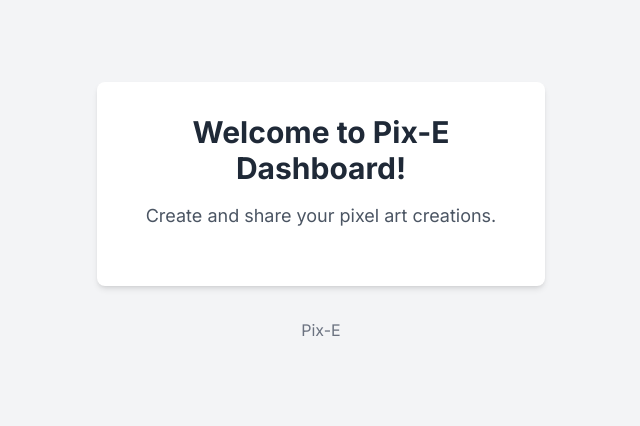
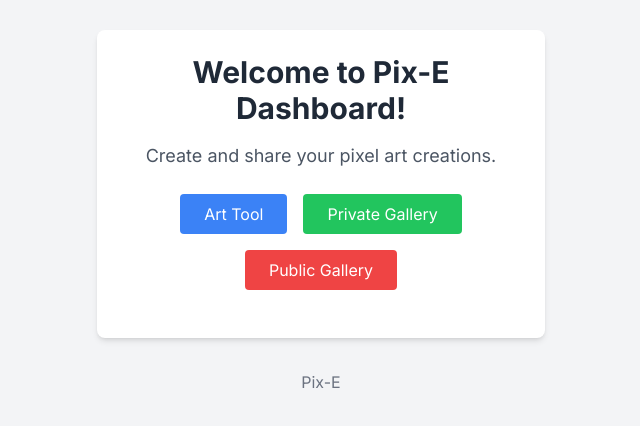
Before and after one commit to pixe-art/pix-e-web, a Next.js app: page /dashboard in a window 1280 px wide. Shown: the part 188-614 px from the top of the page, without its empty margins (319-959 px from the left). Built offline with nearby package versions, Linux system fonts and the light colour scheme.

Commit message:
Added nav buttons from dashboard

```diff
--- a/src/app/dashboard/page.js
+++ b/src/app/dashboard/page.js
@@ -1,11 +1,23 @@
-// app/dashboard/page.js
+import Link from 'next/link';
 
 export default function Dashboard() {
     return (
       <div className="flex flex-col items-center justify-center min-h-screen bg-gray-100">
-        <div className="max-w-md w-full p-8 bg-white shadow-md rounded-lg text-center">
+        <div className="max-w-md w-full px-8 py-6 bg-white shadow-md rounded-lg text-center">
           <h1 className="text-3xl font-bold text-gray-800 mb-4">Welcome to Pix-E Dashboard!</h1>
           <p className="text-lg text-gray-600 mb-6">Create and share your pixel art creations.</p>
+
+          <div className="flex flex-wrap gap-4 justify-center mb-6">
+            <Link href="/art-tool">
+              <span className="inline-block px-6 py-2 text-white bg-blue-500 rounded hover:bg-blue-600 cursor-pointer">Art Tool</span>
+            </Link>
+            <Link href="/privateGallery">
+              <span className="inline-block px-6 py-2 text-white bg-green-500 rounded hover:bg-green-600 cursor-pointer">Private Gallery</span>
+            </Link>
+            <Link href="/publicGallery">
+              <span className="inline-block px-6 py-2 text-white bg-red-500 rounded hover:bg-red-600 cursor-pointer">Public Gallery</span>
+            </Link>
+          </div>
         </div>
         <footer className="mt-8 text-gray-500">Pix-E</footer>
       </div>
```
